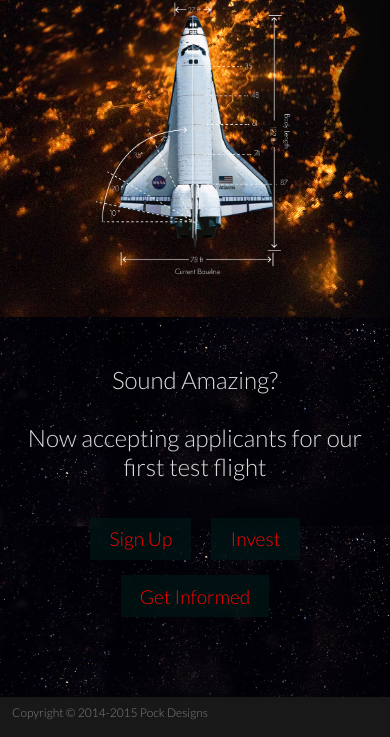
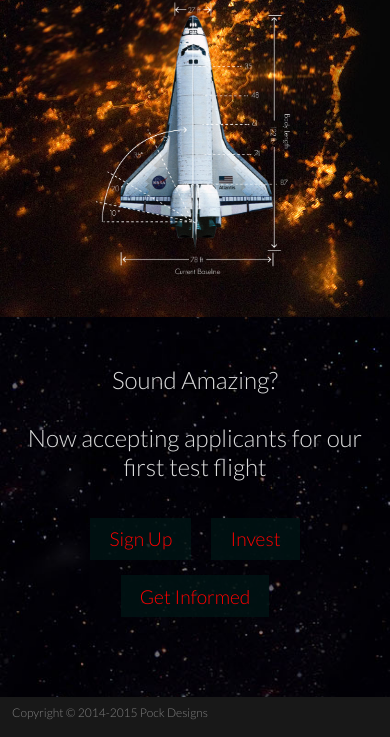
Before and after one commit to DDChiang/omninaut, a PHP site: page /sites/odysey/index.html in a window 390 px wide. Shown: the part 595-1332 px from the top of the page. Run offline with PHP 8.4, Linux system fonts and the light colour scheme; some libraries are stand-ins or nearby versions.

Commit message:
fixing #sec-2 background for small screens in odysey site

```diff
--- a/sites/odysey/odysey_style.css
+++ b/sites/odysey/odysey_style.css
@@ -267,7 +267,7 @@ body {
 
   #sec-1 {
     min-height: 57em;
-	background: url('goldenglobe.jpg') fixed;
+	background: url('goldenglobe.jpg');
 	background-size:1200px;
   }
 
@@ -298,6 +298,8 @@ body {
 
   #sec-2 {
     min-height: 380px;
+	background: url('starrysky_ult.jpg');
+    background-size: 1200px;
   }
 
   .options {
```
